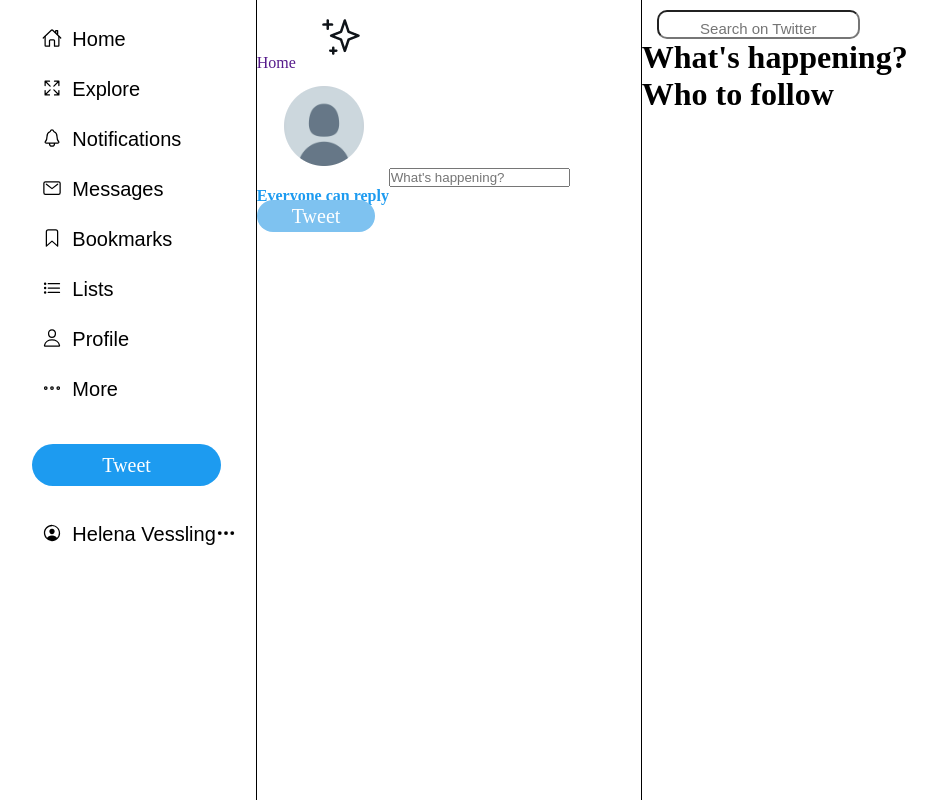
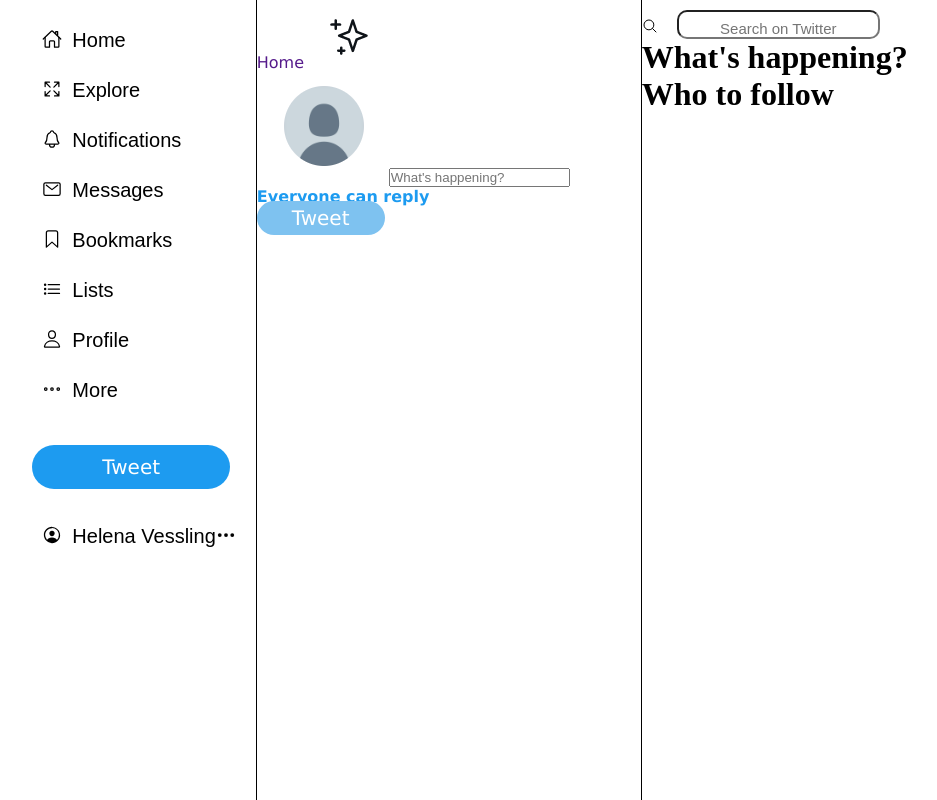
Before and after one commit to helenavprado/Twitter, a plain HTML site: page index.html in a window 1280 px wide. Shown: the top 800 px of the page, without its empty margins (170-1107 px from the left). Drawn offline with nearby package versions, Linux system fonts and the light colour scheme.

Commit message:
third commit

```diff
--- a/index.html
+++ b/index.html
@@ -60,7 +60,7 @@
 
                 <br><br><br>
 
-                <a href="#" id="tweet" class="button">Tweet</a>
+                <a href="#" id="tweet" class="button" >Tweet</a>
                 <br><br><br>
                 <button type="button" class="button1">
                     <span class="button__icon"><ion-icon name="person-circle-outline"></ion-icon></span>
@@ -87,7 +87,11 @@
 
             </div>
             <div id="right-column">
-                <input type="text" id="placeholder-right" placeholder="Search on Twitter">
+                <span>
+                    <ion-icon name="search-outline"></ion-icon>
+                    <input type="text" id="placeholder-right" placeholder="Search on Twitter">
+                </span>
+
                 <br>
                 <div>
                 <h1>What's happening?</h1>
--- a/style.css
+++ b/style.css
@@ -37,6 +37,7 @@
 
 a {
     text-decoration: none;
+    font-family: Verdana, Geneva, Tahoma, sans-serif;
 }
 
 .button {
@@ -88,6 +89,10 @@
     text-decoration: none;
 }
 
+.search{
+    background-color: grey;
+}
+
 #placeholder-right{
     margin-top:10px;
     margin-left: 15px;
```
